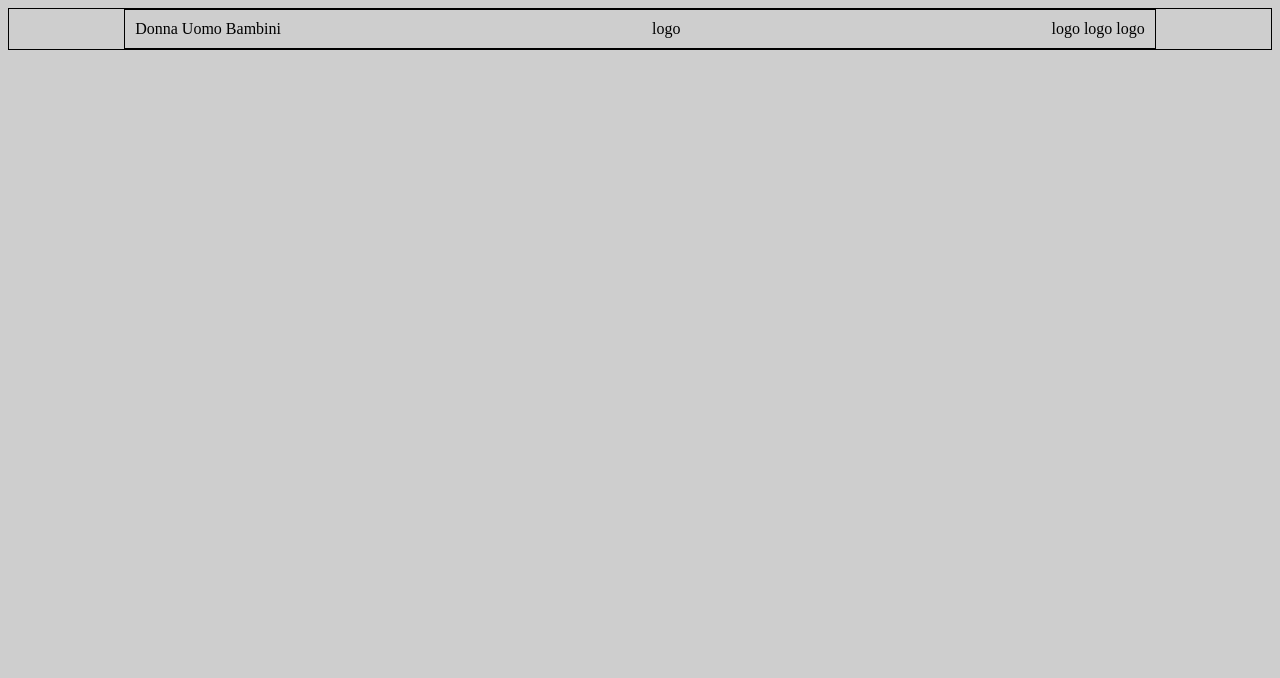
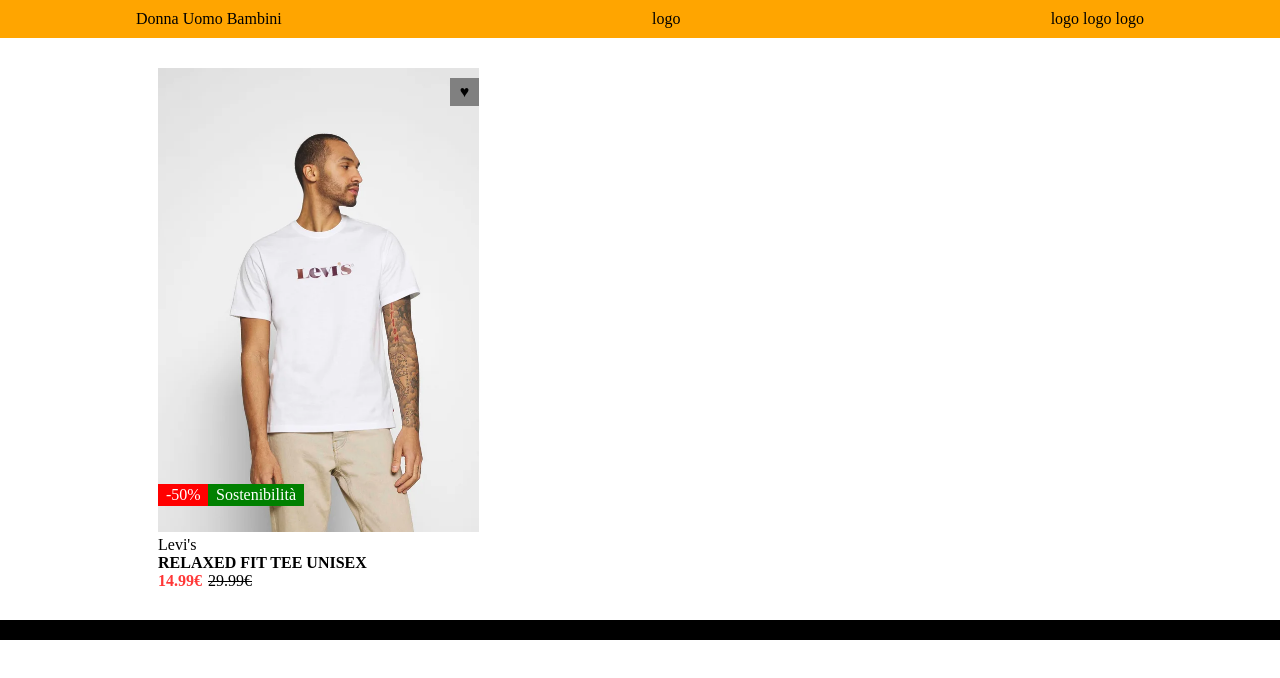
Before and after one commit to Lucaalex00/html-css-boolando, a plain HTML site: page index.html in a window 1280 px wide. Drawn offline with Linux system fonts and the light colour scheme.

Commit message:
Main Shell Commit

```diff
--- a/assets/css/style.css
+++ b/assets/css/style.css
@@ -1,14 +1,17 @@
 :root {
     --background-header-color: orange;
-    --details-items-color: red;
+    --details-items-color: green;
+    --percent-sales-color: red;
     --price-sale-color: rgb(255, 55, 55);
-    --percent-sales-color: green;
-    --light-color: white;
+    --lighter-color: white;
+    --light-color: gray;
     --dark-color: black;
 }
 
-body {
-    background-color: #cecece;
+* {
+    margin: 0;
+    padding: 0;
+    box-sizing: border-box;
 }
 
 /*#region Utilities*/
@@ -17,19 +20,105 @@ body {
     margin: auto;
 }
 
-.debug {
-    border: 1px solid black;
+
+
+.absolute {
+    position: absolute;
 }
 
 /*#endregion Utilities*/
 
 /*#region Header*/
-
 .header-container {
     padding: 10px;
+    background-color: var(--background-header-color);
+}
+
+.header-container>div {
     display: flex;
     justify-content: space-between;
 }
 
 
 /*#endregion Header*/
+
+/*#region Main*/
+
+.main-container {
+    padding: 30px;
+    display: flex;
+}
+
+.flex-top-bottom {
+    display: flex;
+    flex-direction: column;
+    width: calc(100%/3);
+
+}
+
+.img img {
+    width: 100%;
+}
+
+.top-container {
+    display: flex;
+    flex-wrap: wrap;
+    position: relative;
+    width: 100%;
+
+}
+
+.hearts-container {
+    top: 10px;
+    right: 0px;
+    background-color: var(--light-color);
+    padding: 5px 10px;
+}
+
+.percent-sales-container {
+    bottom: 30px;
+    padding: 2px 8px;
+    background-color: var(--percent-sales-color);
+    color: var(--lighter-color);
+}
+
+.article-description-container {
+    bottom: 30px;
+    left: 50px;
+    padding: 2px 8px;
+    background-color: var(--details-items-color);
+    color: var(--lighter-color);
+}
+
+.article-name {
+    font-weight: bold;
+
+}
+
+.sale-price {
+    color: var(--price-sale-color);
+    font-weight: bold;
+    margin-right: 2px;
+}
+
+.original-price {
+    text-decoration: line-through;
+}
+
+/*#endregion Main*/
+
+/*#region Footer*/
+
+.footer-container {
+    padding: 10px;
+    background-color: var(--dark-color);
+    color: var(--lighter-color);
+
+}
+
+.footer-container>div {
+    display: flex;
+    justify-content: space-between;
+}
+
+/*#endregion Footer*/
--- a/index.html
+++ b/index.html
@@ -8,9 +8,10 @@
     <link rel="stylesheet" href="./assets/css/style.css">
 </head>
 
-<body class="debug">
+<body>
     <header id="site-header">
-        <div class="header-container container debug">
+        <div class="header-container">
+            <div class="container">
                 <div class="gender-sel">
                     <span> Donna </span>
                     <span> Uomo </span>
@@ -24,20 +25,55 @@
                     logo
                     logo
                     logo
-
+                </div>
             </div>
         </div>
     </header>
     <!-- /#site-header -->
 
     <main id="site-main">
+        <div class="main-container container debug">
+            <div class="flex-top-bottom">
+                <div class="top-container">
+
+                    <div class="img">
+                        <img src="/assets/img/1.webp">
+                        <div class="hearts-container absolute">
+                            <span>&hearts;</span>
+                        </div>
+                        <div class="percent-sales-container absolute">
+                            <div>-50%</div>
+
+                        </div>
+                        <div class="article-description-container absolute">
+                            <div>Sostenibilità</div>
+                        </div>
+                    </div>
+                </div>
+
+
+                <div class="bottom-container debug ">
+                    <div class="brand">
+                        Levi's
+                    </div>
+                    <div class="article-name">
+                        RELAXED FIT TEE UNISEX
+                    </div>
+                    <div class="prices">
+                        <span class="sale-price">14.99€</span>
+                        <span class="original-price">29.99€</span>
+                    </div>
+                </div>
+
+            </div>
+        </div>
 
     </main>
     <!-- /#site-main -->
 
     <footer id="site-footer">
+        <div class="footer-container ">
 
-    </footer>
             <!-- /#site-footer -->
 </body>
 
```
Lines whose indentation alone changed are shown as unchanged.
